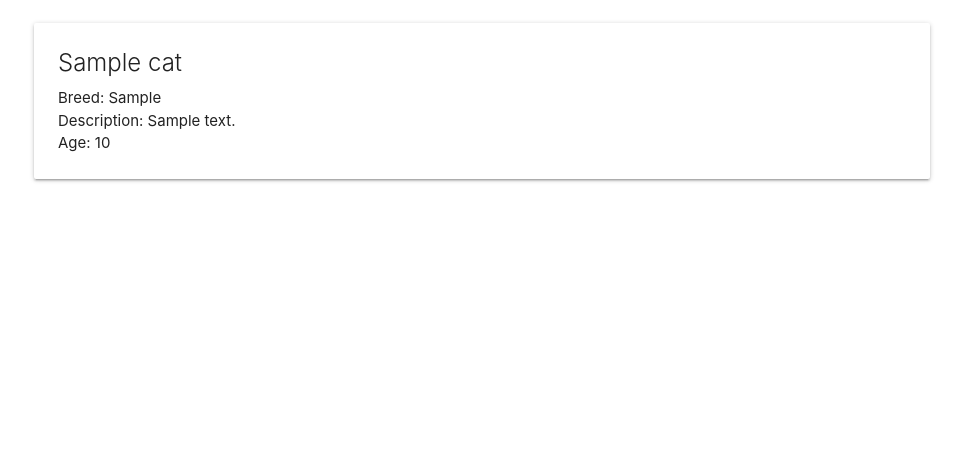
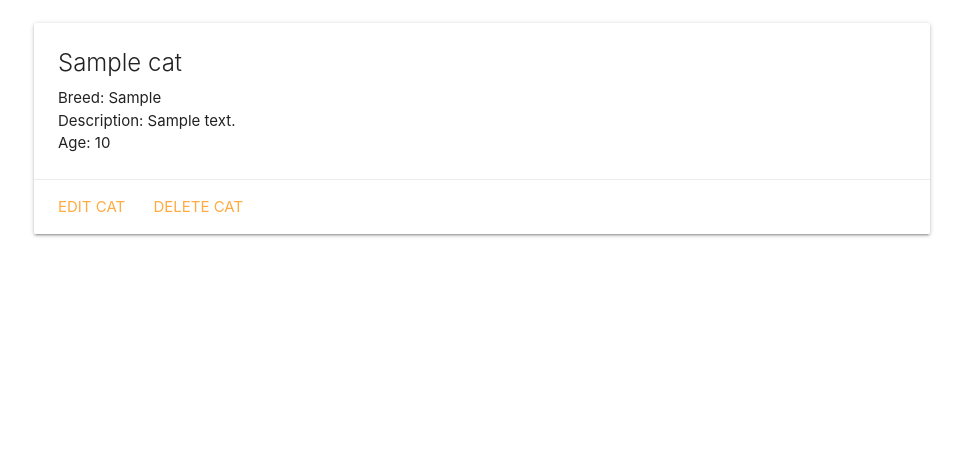
Before and after one commit to tdha/catcollector, a Django app: page /cats/1/ in a window 1280 px wide. Shown: the part 177-651 px from the top of the page, without its empty margins (158-1121 px from the left). Run offline with Django 5.2, Linux system fonts and the light colour scheme; tables that the repository leaves empty hold one stand-in row (values such as "Sample post").

Commit message:
Added update function.

```diff
--- a/main_app/templates/cats/detail.html
+++ b/main_app/templates/cats/detail.html
@@ -14,6 +14,10 @@
       <p>Age: Kitten</p>
     {% endif %}
   </div>
+  <div class="card-action">
+    <a href="{% url 'cats_update' cat.id %}">Edit cat</a>
+    <a href="{% url 'cats_delete' cat.id %}">Delete cat</a>
+  </div>
 </div>
 
 {% endblock %}
--- a/main_app/urls.py
+++ b/main_app/urls.py
@@ -8,4 +8,6 @@ urlpatterns = [
     path('cats/', views.cats_index, name='index'),
     path('cats/<int:cat_id>/', views.cats_detail, name='detail'),
     path('cats/create/', views.CatCreate.as_view(), name='cats_create'),
+    path('cats/<int:pk>/update', views.CatUpdate.as_view(), name='cats_update'),
+    path('cats/<int:pk>/delete', views.CatDelete.as_view(), name='cats_delete'),
 ]
--- a/main_app/views.py
+++ b/main_app/views.py
@@ -1,5 +1,6 @@
 from django.shortcuts import render
-from django.views.generic.edit import CreateView
+from django.views.generic.edit import CreateView, UpdateView, DeleteView
+# from django.urls import reverse
 from .models import Cat
 
 def home(request):
@@ -24,3 +25,13 @@ class CatCreate(CreateView):
     model = Cat
     # fields = ['name', 'breed'] # if model changed, will have ot come back here and update
     fields = '__all__'
+
+class CatUpdate(UpdateView):
+    model = Cat
+    fields = ['breed', 'description', 'age']
+
+class CatDelete(DeleteView):
+    model = Cat
+    success_url = '/cats'
+    # def get_success_url(self):
+    #     return reverse('cats-list')
```
Also changed, not shown: main_app/templates/main_app/cat_form.html (+8 -0 lines).
